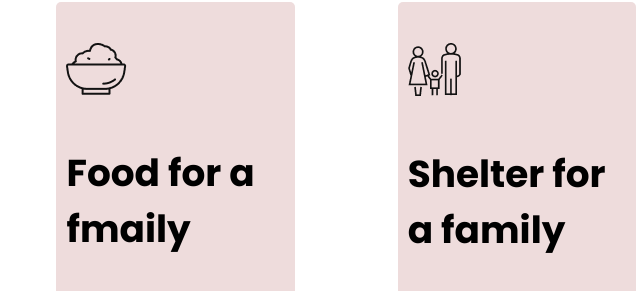
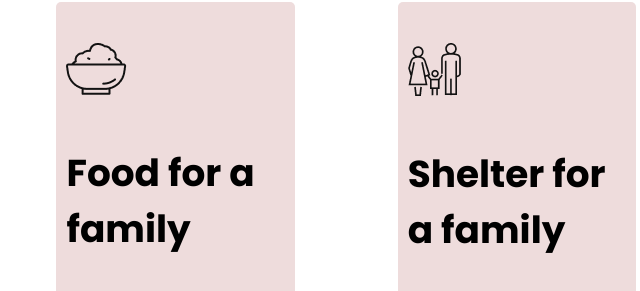
Before and after one commit to saikot-mehedi/donate-today, a plain HTML site: page index.html in a window 1280 px wide. Shown: the part 1731-2022 px from the top of the page, 123-763 px from the left. Drawn offline with Linux system fonts and the light colour scheme.

Commit message:
spelling correction

```diff
--- a/index.html
+++ b/index.html
@@ -48,7 +48,7 @@
         <div class="container-two">
             <div class="donation-plan">
                 <img src="icons/food.png" alt="">
-                <h3>Food for a fmaily</h3>
+                <h3>Food for a family</h3>
                 <p>Food for a family is our first priority.35% of total donation will be served in this category.</p>
             </div>
             <div class="donation-plan">
```
